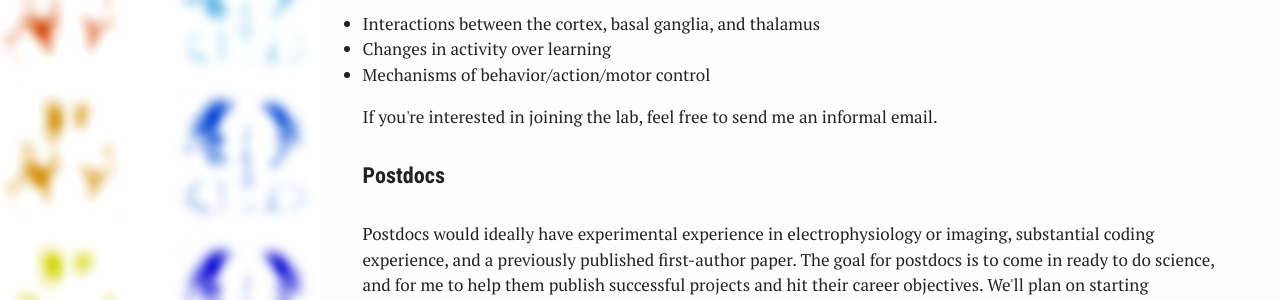
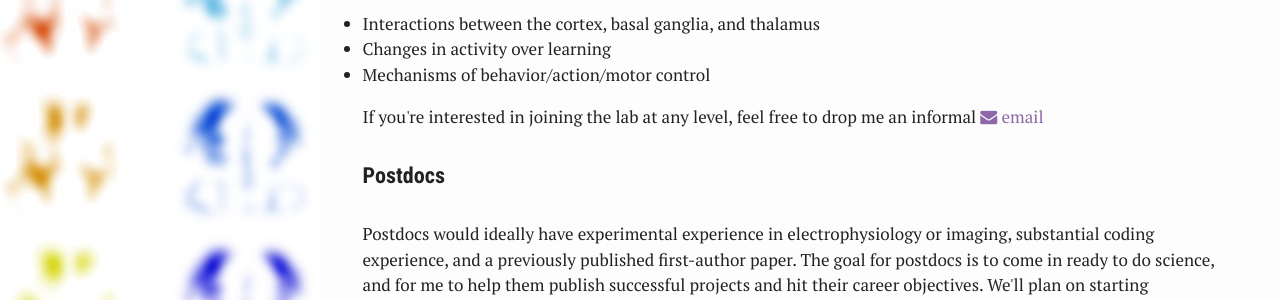
Before and after one commit to PetersNeuroLab/PetersNeuroLab.github.io, a Jekyll site: the page built from pages/4_positions.html, in a window 1280 px wide and 900 px high. Shown: the part 368-668 px from the top of the window. Built offline with Jekyll 4.4.1, drawn with Linux system fonts in a browser that asks for light colours; nearby versions of some CDN libraries; some web fonts are replaced; library files that are not in the unit come from our copies.

Commit message:
Update 4_positions.html

```diff
--- a/pages/4_positions.html
+++ b/pages/4_positions.html
@@ -33,7 +33,9 @@ active: true
     </ul>
 </p>
 <p>
-    If you're interested in joining the lab, feel free to send me an informal email.
+    If you're interested in joining the lab at any level,
+    feel free to drop me an informal
+    <a href="mailto:{{site.email}}"><i class="fa fa-envelope"></i> email</a>
 </p>
 
 
```
